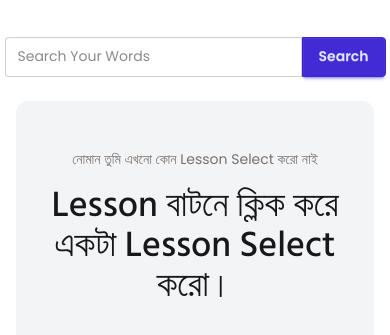
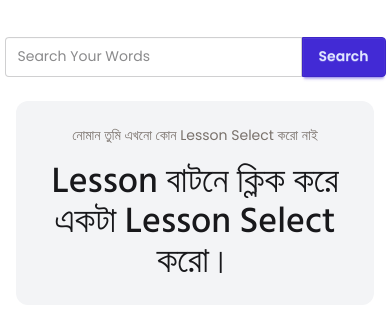
Before and after one commit to samiurRahman10/Simple-English-Learning-App, a plain HTML site: page index.html in a window 390 px wide. Shown: the part 725-1060 px from the top of the page. Drawn offline with nearby package versions, Linux system fonts and the light colour scheme; no server answers.

Commit message:
Style Fixed

```diff
--- a/index.html
+++ b/index.html
@@ -90,7 +90,7 @@
             </div>
             <!-- Word Card -->
             <div id="vocabulary-section-word-card-container"
-                class="bg-gray-100 w-11/12 mx-auto p-8 my-6 grid grid-cols-1 md:grid-cols-2 lg:grid-cols-3 gap-1 md:gap-4 rounded-xl">
+                class="bg-gray-100 w-11/12 mx-auto p-2 md:p-8 my-6 grid grid-cols-1 md:grid-cols-2 lg:grid-cols-3 gap-4 rounded-xl">
                 <!-- Card -->
                 <div class="col-span-full text-center space-y-4 my-4">
                     <p class="text-sm text-[#79716B]">নোমান তুমি এখনো কোন Lesson Select করো নাই</p>
```
